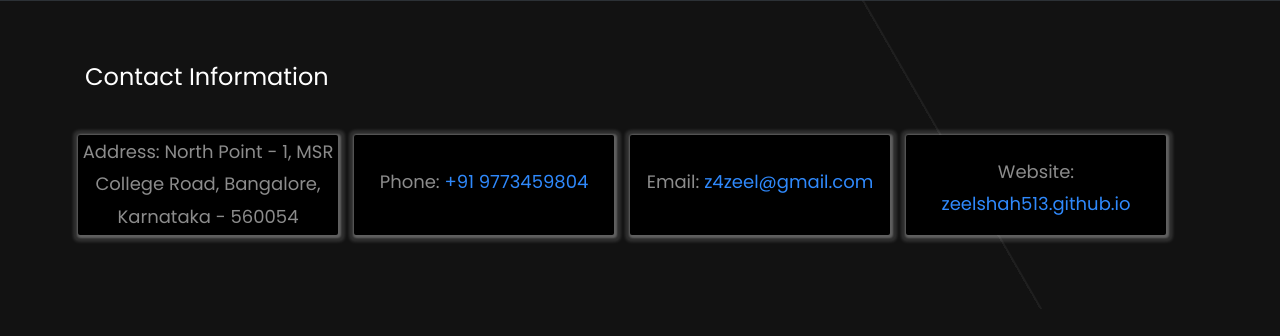
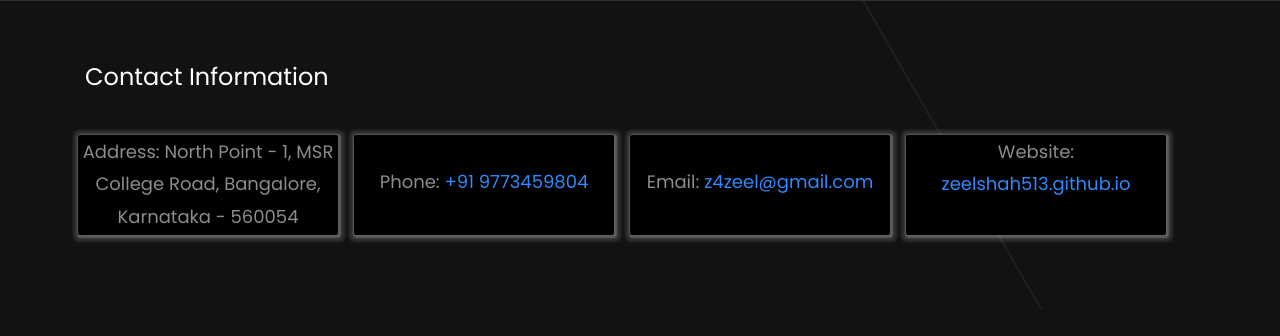
Before and after one commit to ZeelShah513/ZeelShah513.github.io, a plain HTML site: page contact.html in a window 1280 px wide. Shown: the part 85-421 px from the top of the page. Drawn offline with Linux system fonts and the light colour scheme; files whose address does not match are found by name.

Commit message:
website changed

```diff
--- a/contact.html
+++ b/contact.html
@@ -86,7 +86,7 @@
           <div class="card card-1" style="padding-top: 30px;">
             <p><span>Email:</span> <a href="mailto:z4zeel@gmail.com">z4zeel@gmail.com</a></p>
           </div>
-          <div class="card card-1" style="padding-top: 20px;">
+          <div class="card card-1" >
             <p><span>Website:</span> <a href="#">zeelshah513.github.io</a></p>
           </div>
         </div>
```
